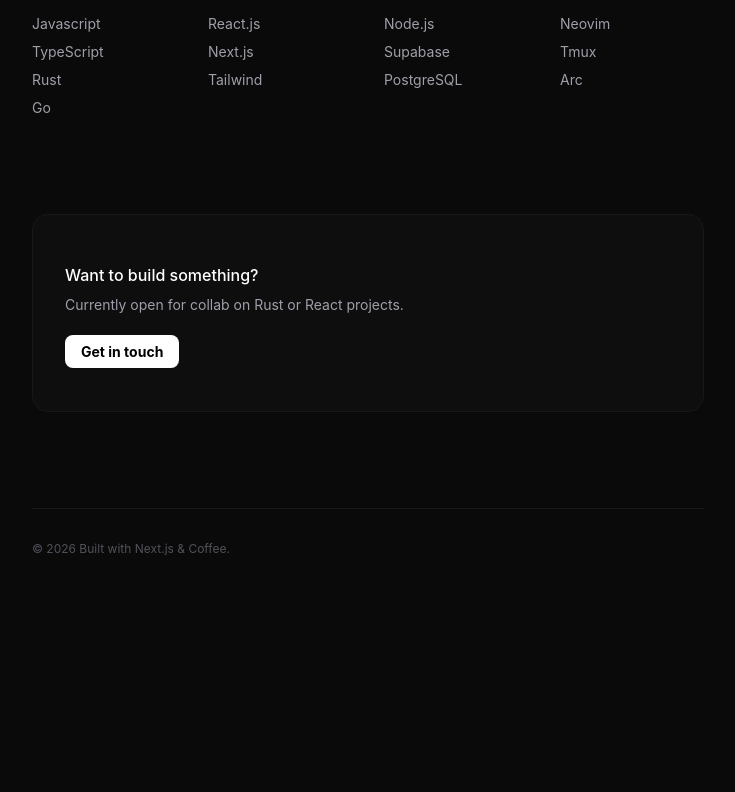
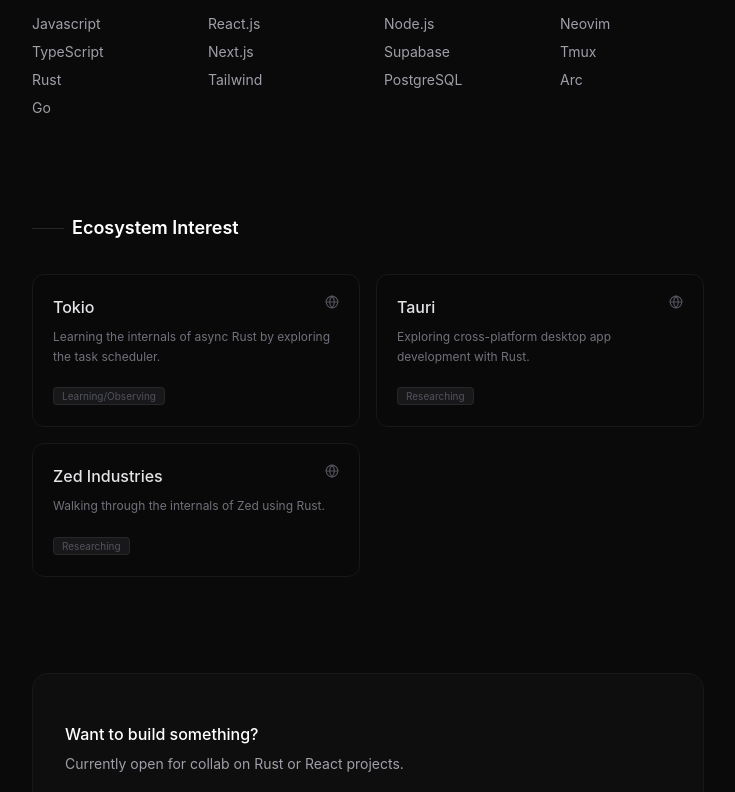
Before and after one commit to NathanOyewole/bola., a Next.js app: page / in a window 1280 px wide. Shown: the part 1941-2733 px from the top of the page, without its empty margins (272-1007 px from the left). Before the commit the page ends 2594 px from the top, so only its background shows below. Built offline with nearby package versions, Linux system fonts and the light colour scheme.

Commit message:
feat: new updates thooooooough.

```diff
--- /dev/null
+++ b/components/OSS.tsx
@@ -0,0 +1,35 @@
+import { ossActivity } from "../data/oss";
+import { Globe } from "lucide-react";
+
+export default function OSS() {
+  return (
+    <section className="space-y-8">
+      <h2 className="text-white font-semibold text-lg flex items-center gap-2">
+        <span className="w-8 h-[1px] bg-zinc-800"></span>
+        Ecosystem Interest
+      </h2>
+
+      <div className="grid grid-cols-1 md:grid-cols-2 gap-4">
+        {ossActivity.map((item) => (
+          <a
+            key={item.name}
+            href={item.link}
+            target="_blank"
+            className="p-5 rounded-xl border border-zinc-900 bg-zinc-950/20 hover:border-zinc-800 transition-all group"
+          >
+            <div className="flex justify-between items-start mb-2">
+              <h3 className="text-zinc-200 font-medium group-hover:text-blue-400">{item.name}</h3>
+              <Globe size={14} className="text-zinc-600" />
+            </div>
+            <p className="text-xs text-zinc-500 leading-relaxed mb-4">
+              {item.description}
+            </p>
+            <span className="text-[10px] font-mono px-2 py-0.5 rounded bg-zinc-900 text-zinc-600 border border-zinc-800">
+              {item.role}
+            </span>
+          </a>
+        ))}
+      </div>
+    </section>
+  );
+}
--- /dev/null
+++ b/data/oss.ts
@@ -0,0 +1,20 @@
+export const ossActivity = [
+  {
+    name: "Tokio",
+    description: "Learning the internals of async Rust by exploring the task scheduler.",
+    role: "Learning/Observing",
+    link: "https://github.com/tokio-rs/tokio"
+  },
+  {
+    name: "Tauri",
+    description: "Exploring cross-platform desktop app development with Rust.",
+    role: "Researching",
+    link: "https://github.com/tauri-apps/tauri"
+  },
+  {
+    name: "Zed Industries",
+    description: "Walking through the internals of Zed using Rust.",
+    role: "Researching",
+    link: "https://github.com/zed-industries/zed"
+  }
+];
--- a/src/app/page.tsx
+++ b/src/app/page.tsx
@@ -2,6 +2,7 @@
 import ProjectCard from "../../components/ProjectCard";
 import { projects } from "../../data/projects";
 import Stack from "../../components/Stack";
+import OSS from "../../components/OSS";
 
 export default function Home() {
   return (
@@ -22,6 +23,7 @@
       </section>
 
       <Stack />
+      <OSS />
 
       <section id="contact" className="py-12 bg-zinc-900/30 rounded-2xl p-8 border border-zinc-900">
         <h3 className="text-white font-medium mb-2">Want to build something?</h3>
```
